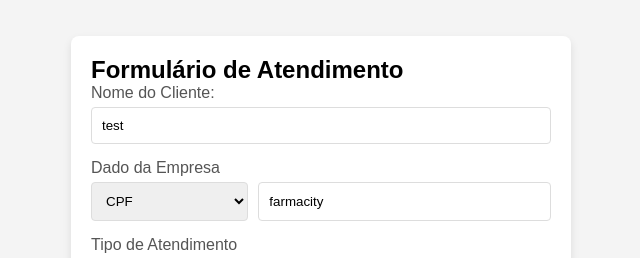
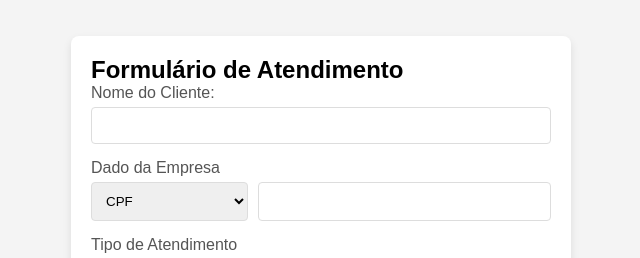
Before and after one commit to itsjessmenezes/softtek, a React (Vite) app in the folder softtek-challenge/: page / in a window 1280 px wide. Shown: the part 197-455 px from the top of the page, without its empty margins (319-959 px from the left). Built offline with nearby package versions, Linux system fonts and the light colour scheme; a web font is replaced by a local one.

Commit message:
fix: Fix document validation and remove mocked form

```diff
--- a/softtek-challenge/src/container/Chatbot/index.jsx
+++ b/softtek-challenge/src/container/Chatbot/index.jsx
@@ -22,10 +22,10 @@ export const Chatbot = ({
   const documentTypes = ["CPF", "CNPJ", "Nome da Empresa"];
   const serviceTypes = ["Cadastro", "Financeiro", "Suporte Técnico"];
   const [formValues, setFormValues] = useState({
-    clientName: "test",
+    clientName: "",
     document: {
       type: documentTypes[0],
-      value: "farmacity",
+      value: "",
     },
     service: {
       type: serviceTypes[0],
@@ -41,8 +41,8 @@ export const Chatbot = ({
       );
     }
     return (
-      client.document_type === document.type &&
-      client.document_number === document.value
+      client.document_type.toLowerCase() === document.type.toLowerCase() &&
+      client.document_number.replace(/\D/g, "") === document.value
     );
   });
 
```
